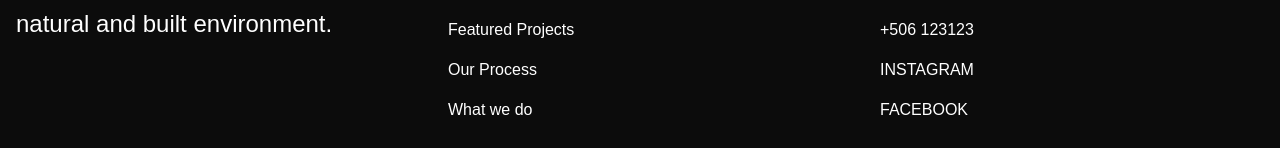
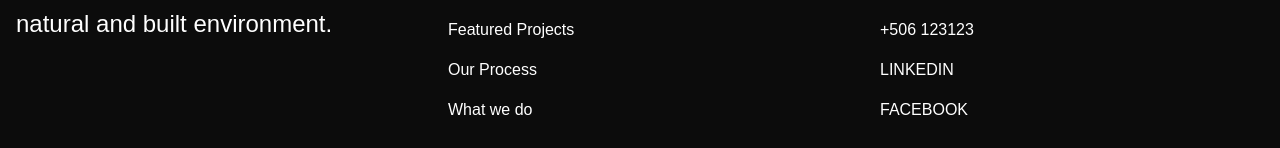
Before and after one commit to botflowlab/AndresCastroWebsite, a React (Vite) app: page / in a window 1280 px wide. Shown: the part 938-1086 px from the top of the page. Built offline with nearby package versions, Linux system fonts and the light colour scheme; a web font is replaced by a local one.

Commit message:
Update construction section layout

```diff
--- a/src/components/Footer.jsx
+++ b/src/components/Footer.jsx
@@ -29,8 +29,8 @@ function Footer() {
             <a href="tel:+64272799306" className="block hover:text-gray-300">
               +506 123123
             </a>
-            <a href="https://instagram.com" target="_blank" rel="noopener noreferrer" className="block hover:text-gray-300">
-              INSTAGRAM
+            <a href="https://linkedin.com" target="_blank" rel="noopener noreferrer" className="block hover:text-gray-300">
+              LINKEDIN
             </a>
             <a href="https://facebook.com" target="_blank" rel="noopener noreferrer" className="block hover:text-gray-300">
               FACEBOOK
```
